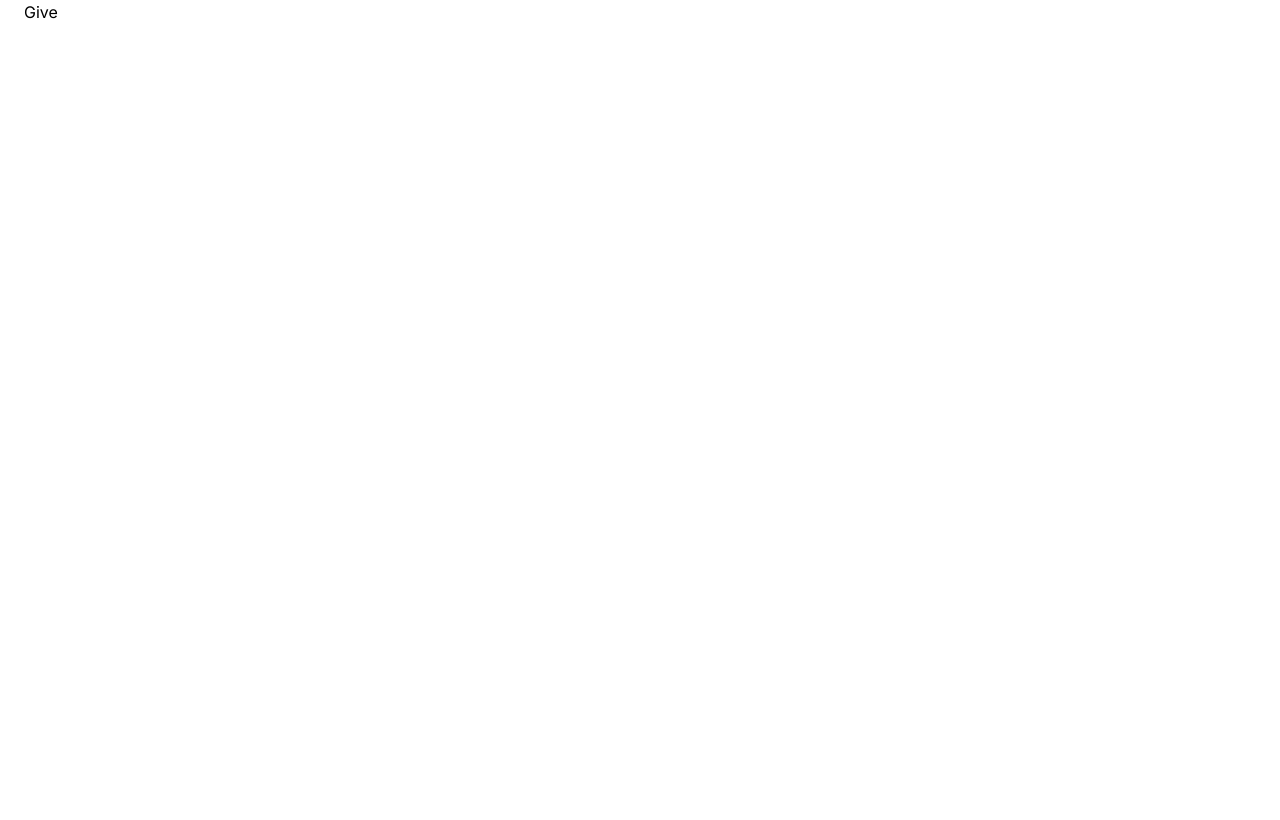
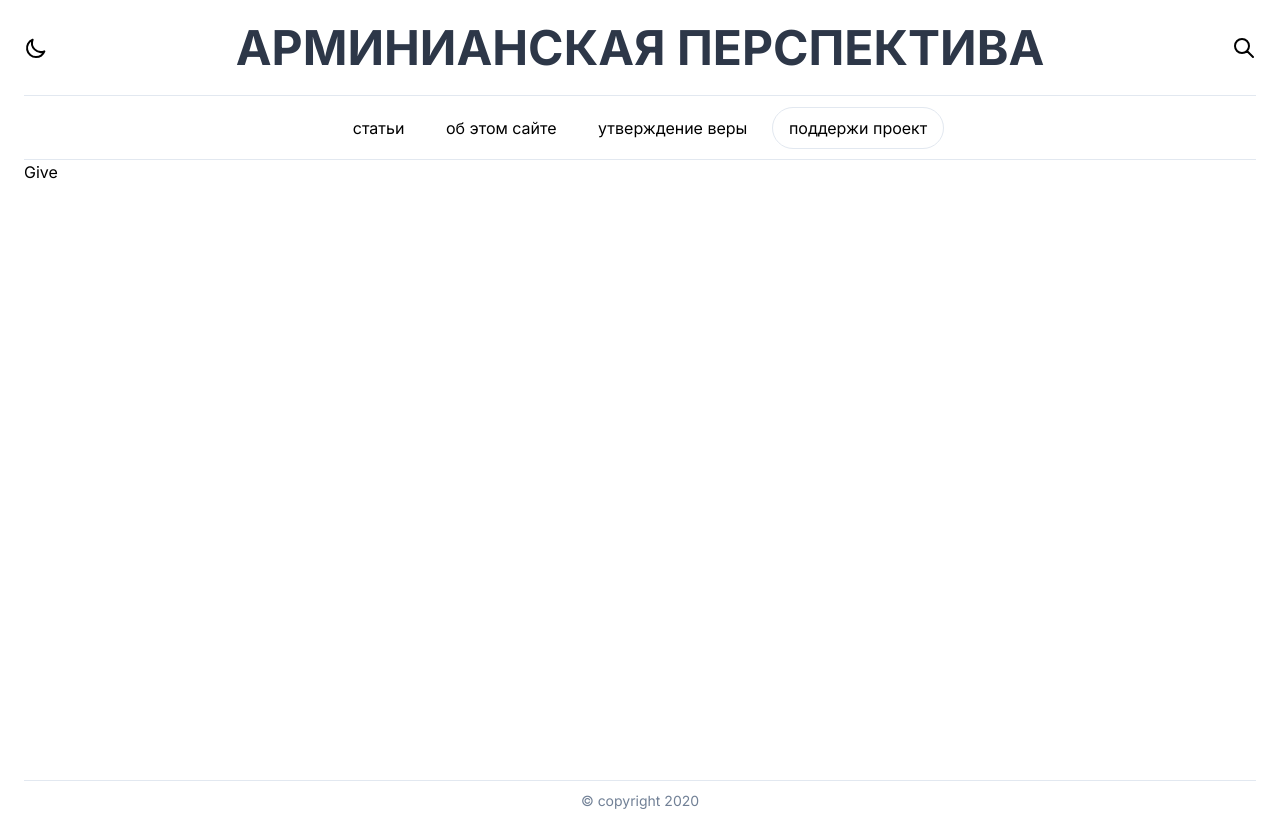
Before and after one commit to kartaiev/arminian-perspective-blog, a Next.js app in the folder client/: page /give in a window 1280 px wide. Built offline with nearby package versions, Linux system fonts and the light colour scheme.

Commit message:
footer problem on ipad solved

```diff
--- a/client/pages/give.js
+++ b/client/pages/give.js
@@ -1,7 +1,12 @@
 import React from "react";
+import Layout from "../components/layout/Layout";
 
 const Give = () => {
-  return <div>Give</div>;
+  return (
+    <Layout>
+      <div>Give</div>
+    </Layout>
+  );
 };
 
 export default Give;
--- a/client/styles/tailwind.css
+++ b/client/styles/tailwind.css
@@ -5,14 +5,18 @@
 @tailwind utilities;
 
 html {
-    height: 100%;
+    height: 100vh;
 }
+
 body {
     min-height: 100%;
     display: grid;
     grid-template-rows: 1fr auto;
     padding: 0 1.5rem;
     font-family: Inter, sans-serif;
+}
+main {
+    height: calc(100% - 180px);
 }
 .footer {
     grid-row-start: 2;
```
